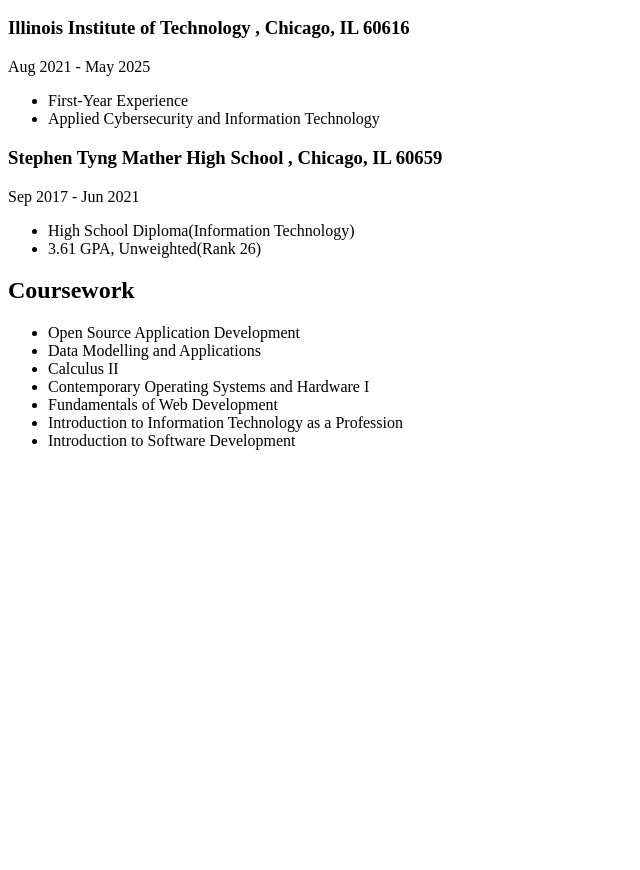
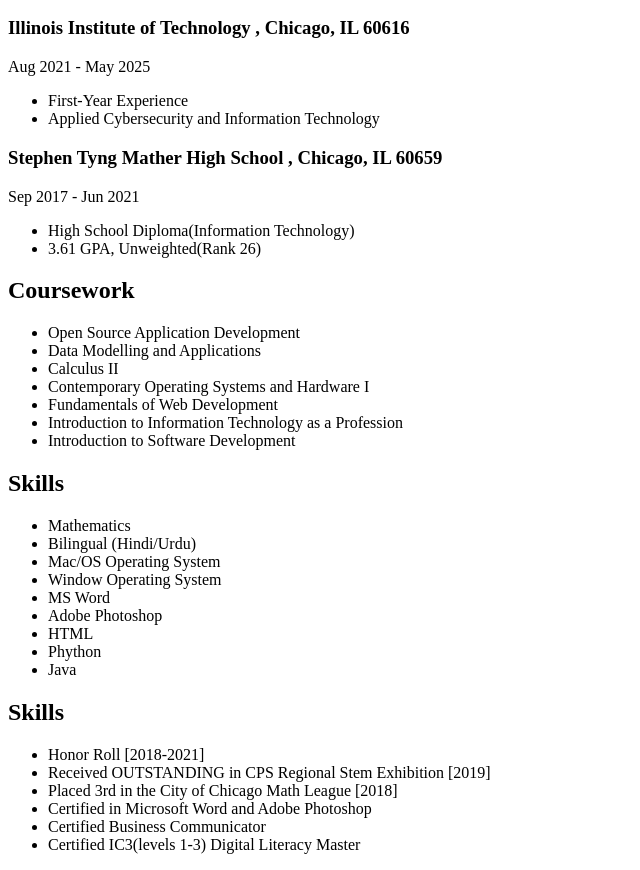
Before and after one commit to Zufsha/Project-1, a plain HTML site: page index.html in a window 1280 px wide. Shown: the part 96-966 px from the top of the page, without its empty margins (0-640 px from the left). Before the commit the page ends 800 px from the top, so only its background shows below. Drawn offline with Linux system fonts and the light colour scheme.

Commit message:
Update index.html
Removed the space and added skills section

```diff
--- a/index.html
+++ b/index.html
@@ -1,8 +1,8 @@
 <DOCTYPE html>
 <html lang="en">
 	<head>
-		<meta charset = "UTF-8">
-		<title>Zufsha Khan Resume</title>
+	<meta charset = "UTF-8">
+	<title>Zufsha Khan Resume</title>
 	</head>
 	<body>
 	<h1>Zufsha Khan</h1>
@@ -20,6 +20,7 @@
 	<li>High School Diploma(Information Technology) </li>
 	<li>3.61 GPA, Unweighted(Rank 26) </li>
 	</ul>
+
 	<h2> Coursework</h2>
 	<ul>
 	<li>Open Source Application Development</li>
@@ -30,6 +31,30 @@
 	<li>Introduction to Information Technology as a Profession</li>
 	<li>Introduction to Software Development</li>
 	</ul>
-	<p></p>
+
+	<h2>Skills</h2>
+	<ul>
+	<li>Mathematics</li>
+	<li>Bilingual (Hindi/Urdu) </li>
+	<li>Mac/OS Operating System</li>
+	<li>Window Operating System</li>
+	<li>MS Word</li>
+	<li>Adobe Photoshop</li>
+	<li>HTML</li>
+	<li>Phython</li>
+	<li>Java</li>
+	</ul>
+
+	<h2>Skills</h2>
+	<ul>
+	<li>Honor Roll [2018-2021] </li>
+	<li>Received OUTSTANDING in CPS Regional Stem Exhibition [2019] </li>
+	<li>Placed 3rd in the City of Chicago Math League [2018] </li>
+	<li>Certified in Microsoft Word and Adobe Photoshop</li>
+	<li>Certified Business Communicator </li>
+	<li>Certified IC3(levels 1-3) Digital Literacy Master</li>
+	</ul>
+
+
 	</body>
 </html>
```
